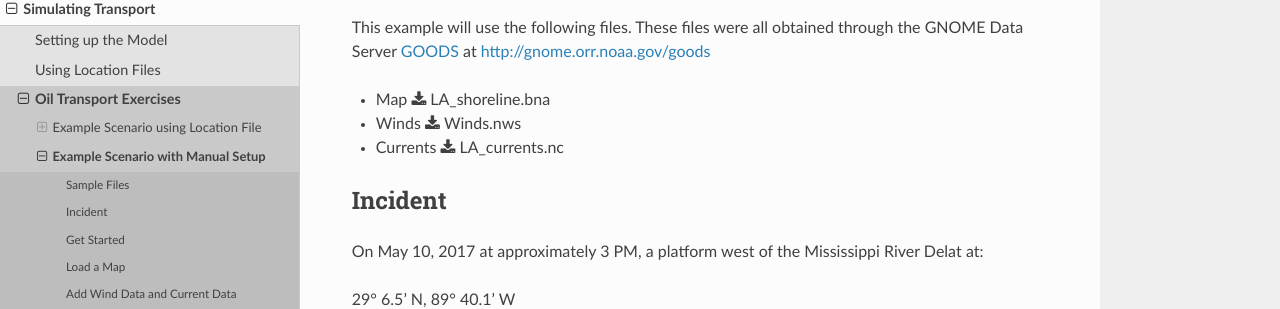
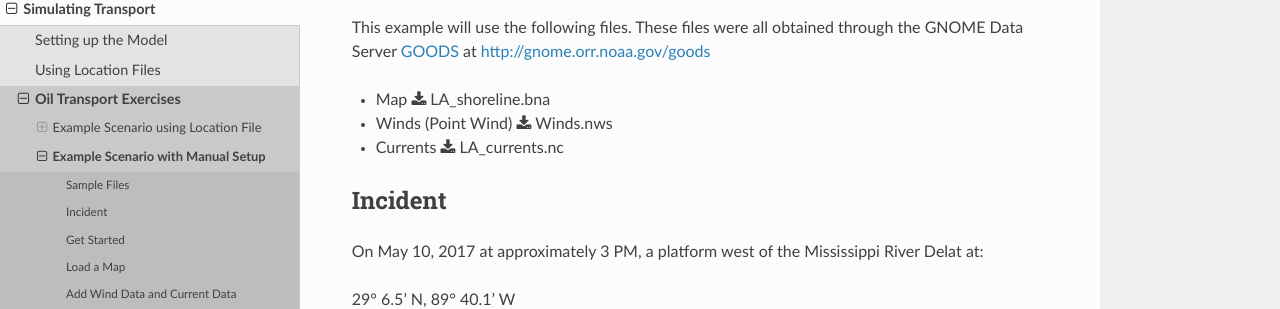
Before and after one commit to NOAA-ORR-ERD/WebGnomeClient, a Sphinx documentation site: the page built from doc/transport_exercises/manual_exercise.rst, in a window 1280 px wide and 900 px high. Shown: the part 200-509 px from the top of the window. Built offline with Sphinx 7.4.7 and the Read the Docs theme 2.0.0, drawn with Linux system fonts in a browser that asks for light colours.

Commit message:
Specified "Point Wind" for clarity

```diff
--- a/doc/transport_exercises/manual_exercise.rst
+++ b/doc/transport_exercises/manual_exercise.rst
@@ -9,7 +9,7 @@ This example will use the following files. These files were all obtained through
 GNOME Data Server :doc:`GOODS <../goods>` at http://gnome.orr.noaa.gov/goods
 
 * Map :download:`LA_shoreline.bna <LA_shoreline.bna>`
-* Winds :download:`Winds.nws <Winds.nws>`
+* Winds (Point Wind) :download:`Winds.nws <Winds.nws>`
 * Currents :download:`LA_currents.nc <LA_currents.nc>`
 
 Incident
```
